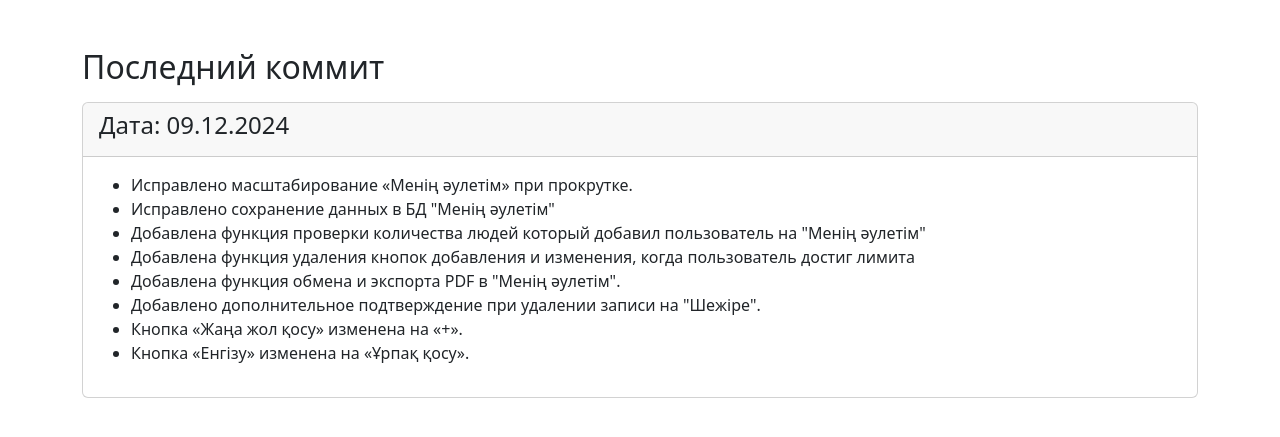
After one commit to BagzhanKarl/atatek-flask-v2, a Flask app: page /release in a window 1280 px wide. The commit adds this page. Shown: the top 437 px of the page. Run offline with Flask 3, Linux system fonts and the light colour scheme.

Commit message:
Second VERSION - ready for half

```diff
--- a/atatek/app.py
+++ b/atatek/app.py
@@ -24,6 +24,9 @@ app.register_blueprint(api, url_prefix='/api')
 app.register_blueprint(install)
 
 
+@app.route('/release')
+def release():
+    return render_template('release.html')
 
 with app.app_context():
     db.create_all()
--- a/atatek/static/css/main.css
+++ b/atatek/static/css/main.css
@@ -193,7 +193,7 @@ section.main{
 }
 .modal-container{
     z-index: 1010;
-    width: 30%;
+    width: 40%;
     height: 100%;
     background: var(--white);
     right: 0;
@@ -206,13 +206,13 @@ section.main{
 
 @media (max-width: 1200px) {
     .modal-container {
-        width: 40%;
+        width: 55%;
     }
 }
 
 @media (max-width: 992px) {
     .modal-container {
-        width: 50%;
+        width: 70%;
     }
 }
 
--- a/atatek/templates/main/main.html
+++ b/atatek/templates/main/main.html
@@ -109,5 +109,7 @@
             }
         };
     </script>
+    <script src="https://cdn.jsdelivr.net/npm/sweetalert2@11.14.5/dist/sweetalert2.all.min.js"></script>
+    <link rel="stylesheet" href="https://cdn.jsdelivr.net/npm/sweetalert2@11.14.5/dist/sweetalert2.min.css">
     <script src="{{ url_for('static', filename='js/main.js') }}"></script>
 {% endblock %}
--- /dev/null
+++ b/atatek/templates/release.html
@@ -0,0 +1,38 @@
+<!doctype html>
+<html lang="кг">
+<head>
+    <meta charset="UTF-8">
+    <meta name="viewport"
+          content="width=device-width, user-scalable=no, initial-scale=1.0, maximum-scale=1.0, minimum-scale=1.0">
+    <meta http-equiv="X-UA-Compatible" content="ie=edge">
+    <title>Ататек релизы</title>
+    <link rel="stylesheet" href="https://cdn.jsdelivr.net/npm/bootstrap@5.3.3/dist/css/bootstrap.min.css" integrity="sha384-QWTKZyjpPEjISv5WaRU9OFeRpok6YctnYmDr5pNlyT2bRjXh0JMhjY6hW+ALEwIH" crossorigin="anonymous">
+    <style>
+        .card{
+            margin-bottom: 25px;
+        }
+    </style>
+</head>
+<body>
+    <div class="container mt-5">
+        <div class="h2 mb-3">Последний коммит</div>
+        <div class="card">
+            <div class="card-header">
+                <div class="card-title h4">Дата: 09.12.2024</div>
+            </div>
+            <div class="card-body">
+                <ul>
+                    <li>Исправлено масштабирование «Менің әулетім» при прокрутке.</li>
+                    <li>Исправлено сохранение данных в БД "Менің әулетім"</li>
+                    <li>Добавлена функция проверки количества людей который добавил пользователь на "Менің әулетім"</li>
+                    <li>Добавлена функция удаления кнопок добавления и изменения, когда пользователь достиг лимита</li>
+                    <li>Добавлена функция обмена и экспорта PDF в "Менің әулетім".</li>
+                    <li>Добавлено дополнительное подтверждение при удалении записи на "Шежіре".</li>
+                    <li>Кнопка «Жаңа жол қосу» изменена на «+».</li>
+                    <li>Кнопка «Енгізу» изменена на «Ұрпақ қосу».</li>
+                </ul>
+            </div>
+        </div>
+    </div>
+</body>
+</html>
```
Also changed, not shown: atatek/templates/modals/info.html (+22 -5 lines).
